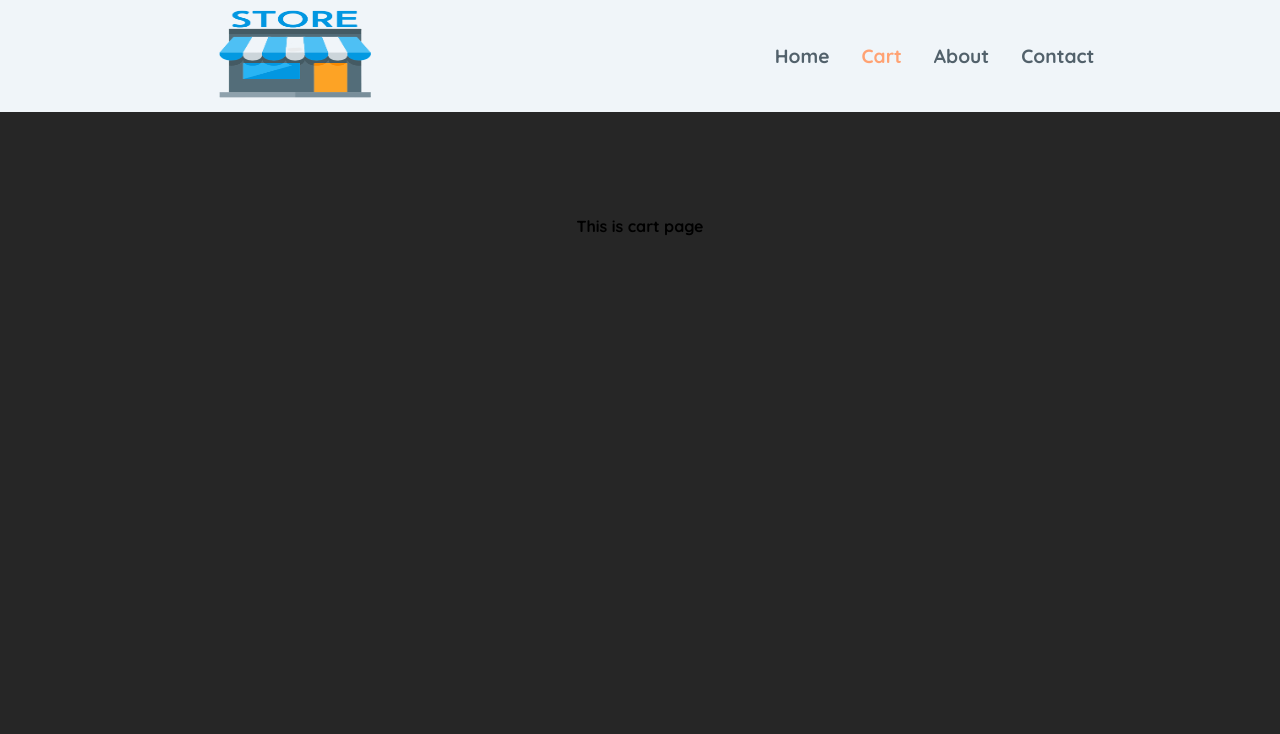
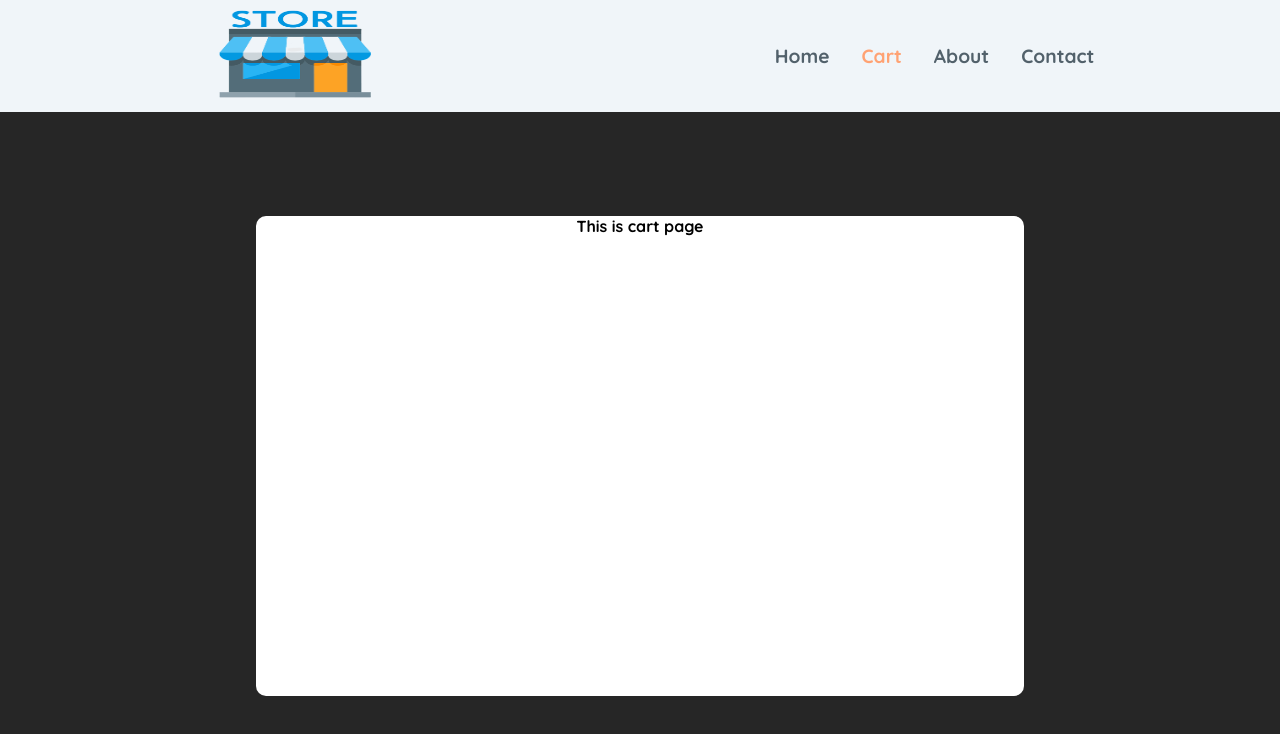
Before and after one commit to miloss98/store, a React (Vite) app: page /cart in a window 1280 px wide. Shown: the top 734 px of the page. Built offline with nearby package versions, Linux system fonts and the light colour scheme.

Commit message:
bgr changed

```diff
--- a/src/pages/CartPage.jsx
+++ b/src/pages/CartPage.jsx
@@ -3,7 +3,7 @@ import StyledPage, { StyledContainer } from "../styled/StyledPage";
 const CartPage = () => {
   return (
     <StyledPage>
-      <StyledContainer>
+      <StyledContainer backgroundColor="white">
         <h1> This is cart page</h1>
       </StyledContainer>
     </StyledPage>
```
